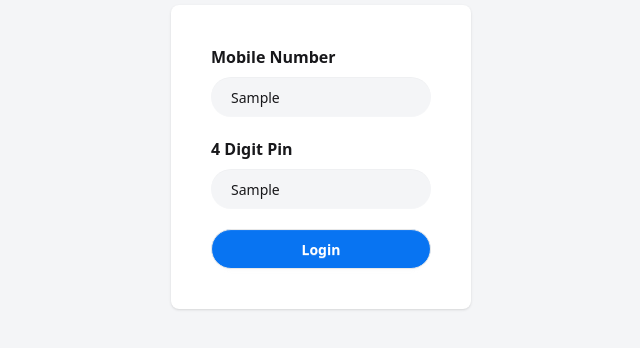
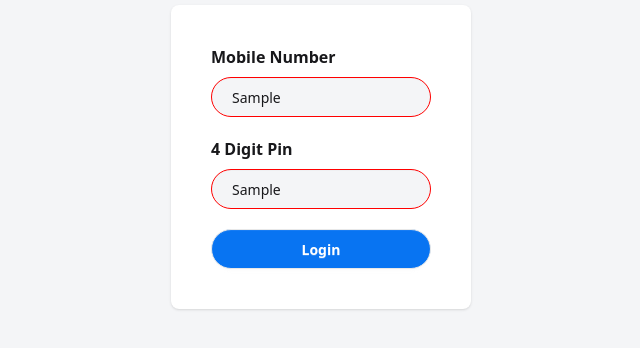
Before and after one commit to selimreza-dev/bank-payoo-mobile-app, a website: page index.html in a window 1280 px wide. Both pictures are taken after typing "Sample", "Sample" into the empty fields and a click on the button "Login". Shown: the part 298-646 px from the top of the page, without its empty margins (319-959 px from the left). Drawn offline with Linux system fonts and the light colour scheme.

Commit message:
created dynamic login button

```diff
--- a/script.js
+++ b/script.js
@@ -1,6 +1,31 @@
 document.getElementById('login-btn')
-    .addEventListener('click', function (e) {
-        e.preventDefault();
-        console.log('cliced login btn')
+    .addEventListener('click', function (event) {
+        event.preventDefault();
+        const savedMobileNumber = '01768873518';
+        const savedPinNumber = '1122';
+
+        // Get user mobile & pin number
+        const userMobileNumber = document.getElementById('mobile-number').value;
+        const userPinNumber = document.getElementById('pin').value;
+
+        if (savedMobileNumber === userMobileNumber && savedPinNumber === userPinNumber) {
+            window.location.href = './pages/home.html';
+            // console.log('i am loggin')
+            document.getElementById('mobile-number').value = '';
+
+            document.getElementById('pin').value = '';
+        } else {
+            document.getElementById('mobile-number').style.borderStyle = 'solid';
+            document.getElementById('mobile-number').style.borderWidth = '1px';
+            document.getElementById('mobile-number').style.borderColor = 'red';
+            document.getElementById('mobile-number').style.outline = 'none';
+
+
+
+            document.getElementById('pin').style.borderStyle = 'solid';
+            document.getElementById('pin').style.borderWidth = '1px';
+            document.getElementById('pin').style.borderColor = 'red';
+            document.getElementById('pin').style.outline = 'none';
+        }
 
     })
```
Also changed, not shown: pages/home.html (added, +14 -0 lines), index.html (line endings or trailing spaces).
